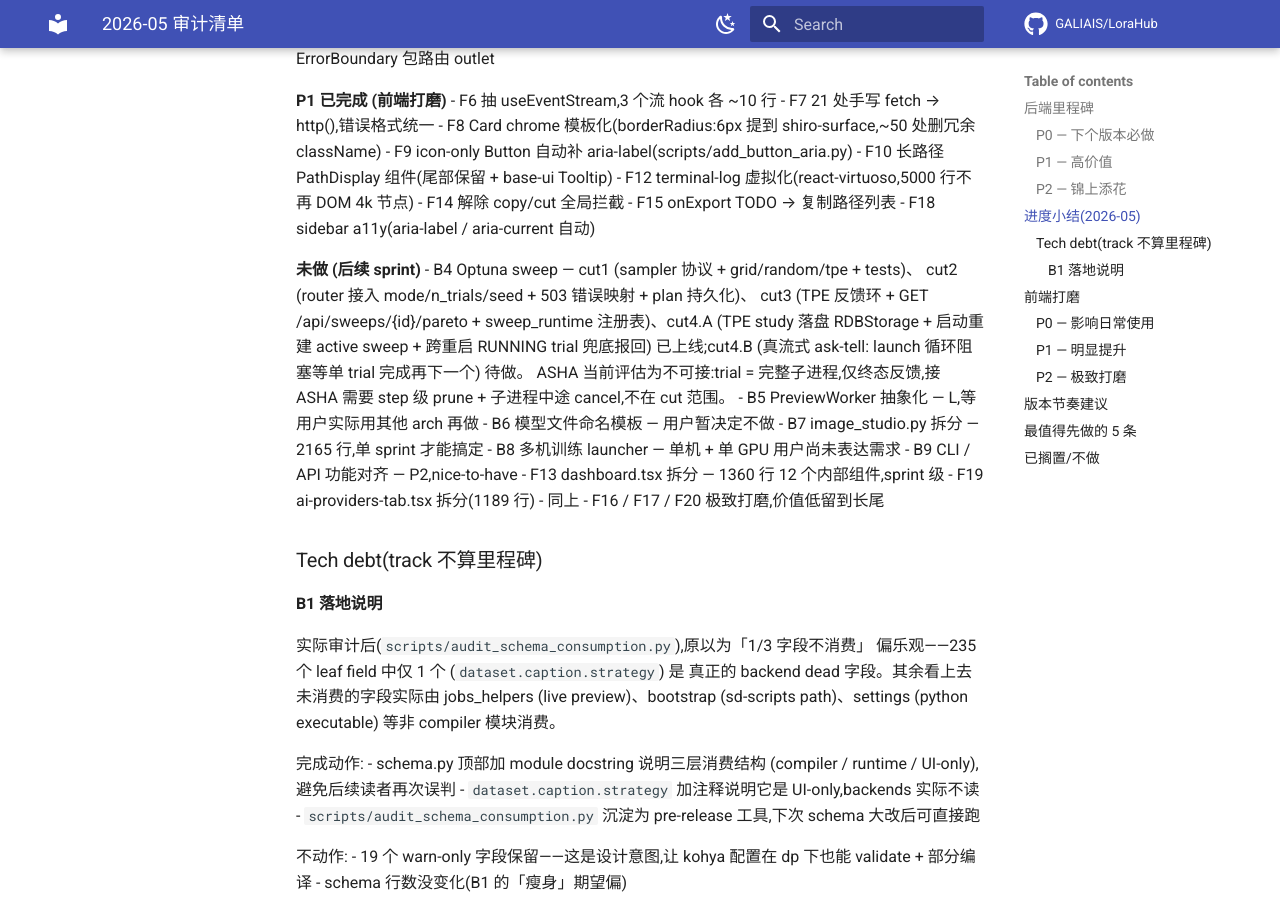
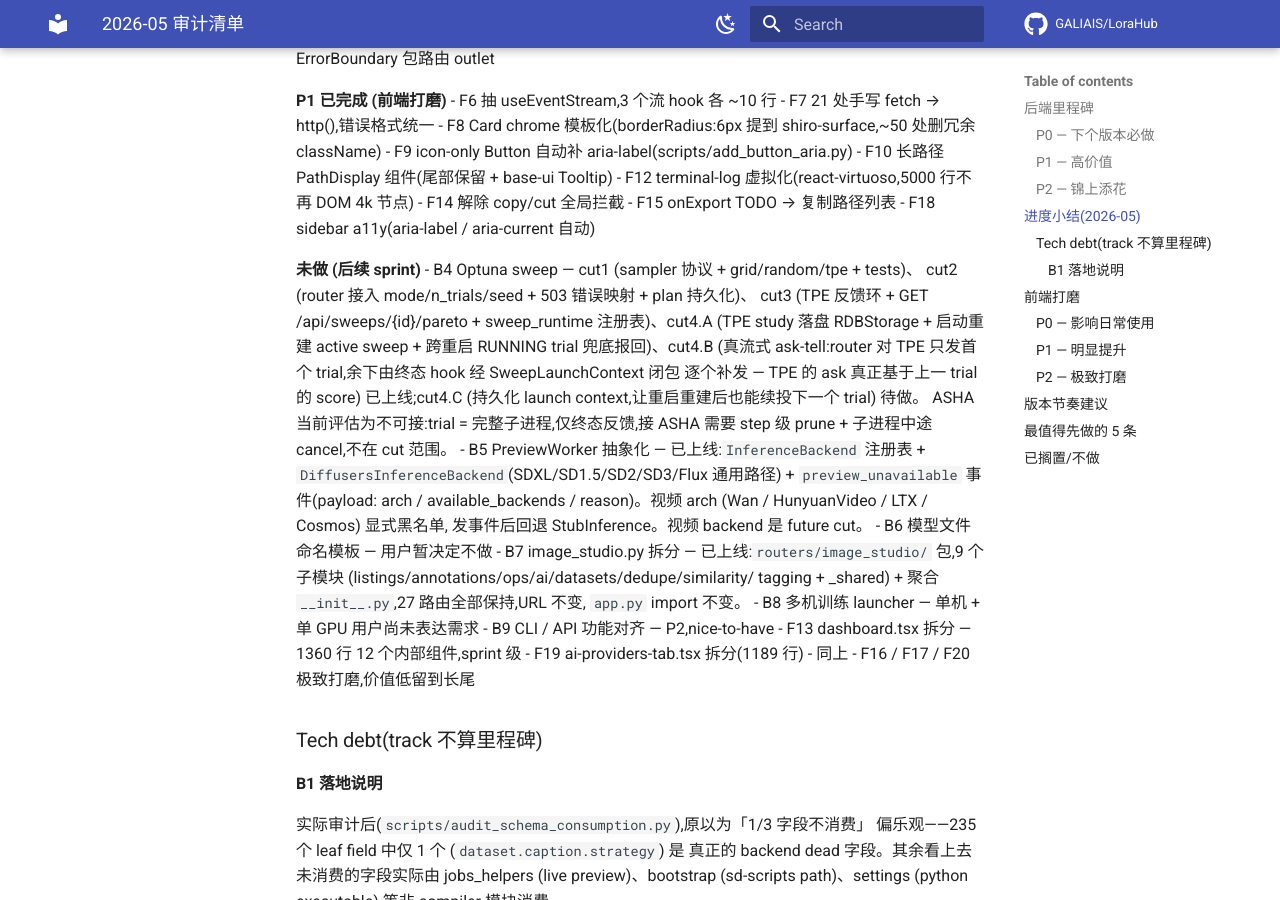
Before and after one commit to GALIAIS/LoraHub, an MkDocs documentation site: the page built from docs/audit-2026-05.md, in a window 1280 px wide and 900 px high, scrolled down 1931 px. Built offline with MkDocs 1.6.1 and Material for MkDocs 9.7.7, drawn with Linux system fonts in a browser that asks for light colours; comment, search, counter and statistics services are not loaded.

Commit message:
docs(audit): mark cut4.B + B5 + B7 shipped (3-agent parallel sprint)

```diff
--- a/docs/audit-2026-05.md
+++ b/docs/audit-2026-05.md
@@ -70,13 +70,22 @@ commit message 里引用。
   cut2 (router 接入 mode/n_trials/seed + 503 错误映射 + plan 持久化)、
   cut3 (TPE 反馈环 + GET /api/sweeps/{id}/pareto + sweep_runtime
   注册表)、cut4.A (TPE study 落盘 RDBStorage + 启动重建 active sweep
-  + 跨重启 RUNNING trial 兜底报回) 已上线;cut4.B (真流式 ask-tell:
-  launch 循环阻塞等单 trial 完成再下一个) 待做。
+  + 跨重启 RUNNING trial 兜底报回)、cut4.B (真流式 ask-tell:router
+  对 TPE 只发首个 trial,余下由终态 hook 经 SweepLaunchContext 闭包
+  逐个补发 — TPE 的 ask 真正基于上一 trial 的 score) 已上线;cut4.C
+  (持久化 launch context,让重启重建后也能续投下一个 trial) 待做。
   ASHA 当前评估为不可接:trial = 完整子进程,仅终态反馈,接 ASHA 需要
   step 级 prune + 子进程中途 cancel,不在 cut 范围。
-- B5 PreviewWorker 抽象化 — L,等用户实际用其他 arch 再做
+- B5 PreviewWorker 抽象化 — 已上线:`InferenceBackend` 注册表 +
+  `DiffusersInferenceBackend`(SDXL/SD1.5/SD2/SD3/Flux 通用路径) +
+  `preview_unavailable` 事件(payload: arch / available_backends /
+  reason)。视频 arch (Wan / HunyuanVideo / LTX / Cosmos) 显式黑名单,
+  发事件后回退 StubInference。视频 backend 是 future cut。
 - B6 模型文件命名模板 — 用户暂决定不做
-- B7 image_studio.py 拆分 — 2165 行,单 sprint 才能搞定
+- B7 image_studio.py 拆分 — 已上线:`routers/image_studio/` 包,9 个
+  子模块 (listings/annotations/ops/ai/datasets/dedupe/similarity/
+  tagging + _shared) + 聚合 `__init__.py`,27 路由全部保持,URL 不变,
+  `app.py` import 不变。
 - B8 多机训练 launcher — 单机 + 单 GPU 用户尚未表达需求
 - B9 CLI / API 功能对齐 — P2,nice-to-have
 - F13 dashboard.tsx 拆分 — 1360 行 12 个内部组件,sprint 级
```
